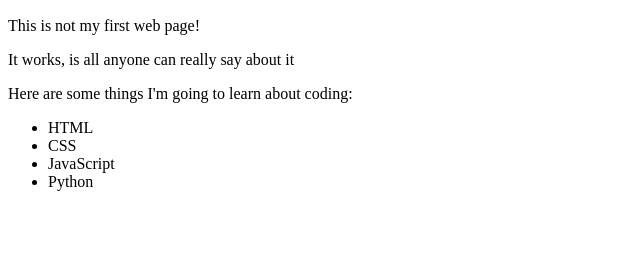
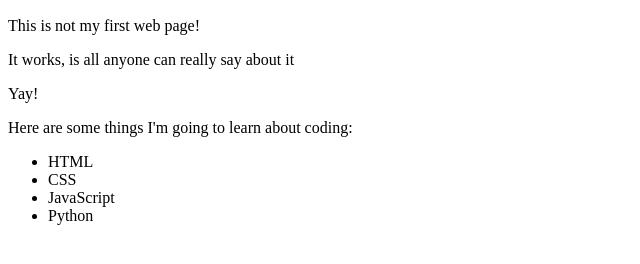
Before and after one commit to saoud/my-first-website, a plain HTML site: page my-first-webpage.html in a window 1280 px wide. Shown: the part 110-374 px from the top of the page, without its empty margins (0-640 px from the left). Drawn offline with Linux system fonts and the light colour scheme.

Commit message:
updates to readme and my-first-website.html

```diff
--- a/my-first-webpage.html
+++ b/my-first-webpage.html
@@ -9,6 +9,7 @@
 
   <p>This is not my first web page!</p>
   <p>It works, is all anyone can really say about it</p>
+  <p>Yay!</p>
 
   <p>Here are some things I'm going to learn about coding:</p>
   <ul>
```
Also changed, not shown: 1 other file.
